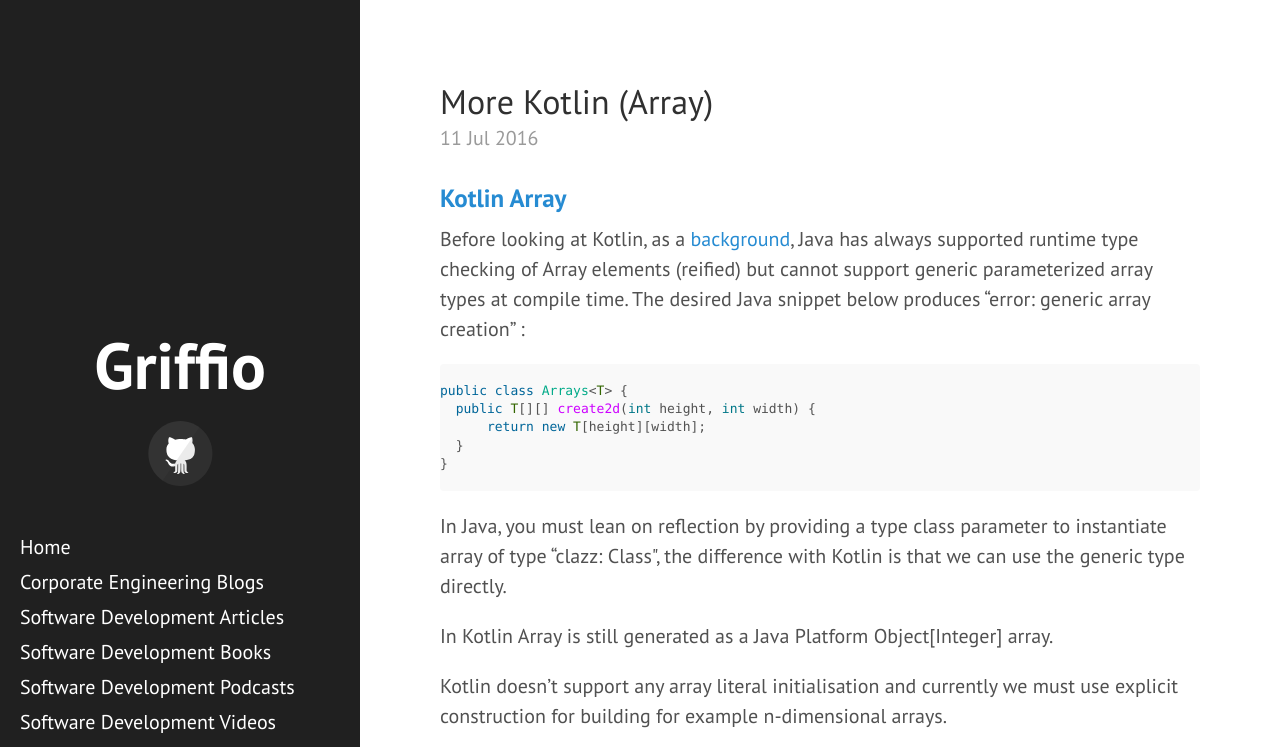
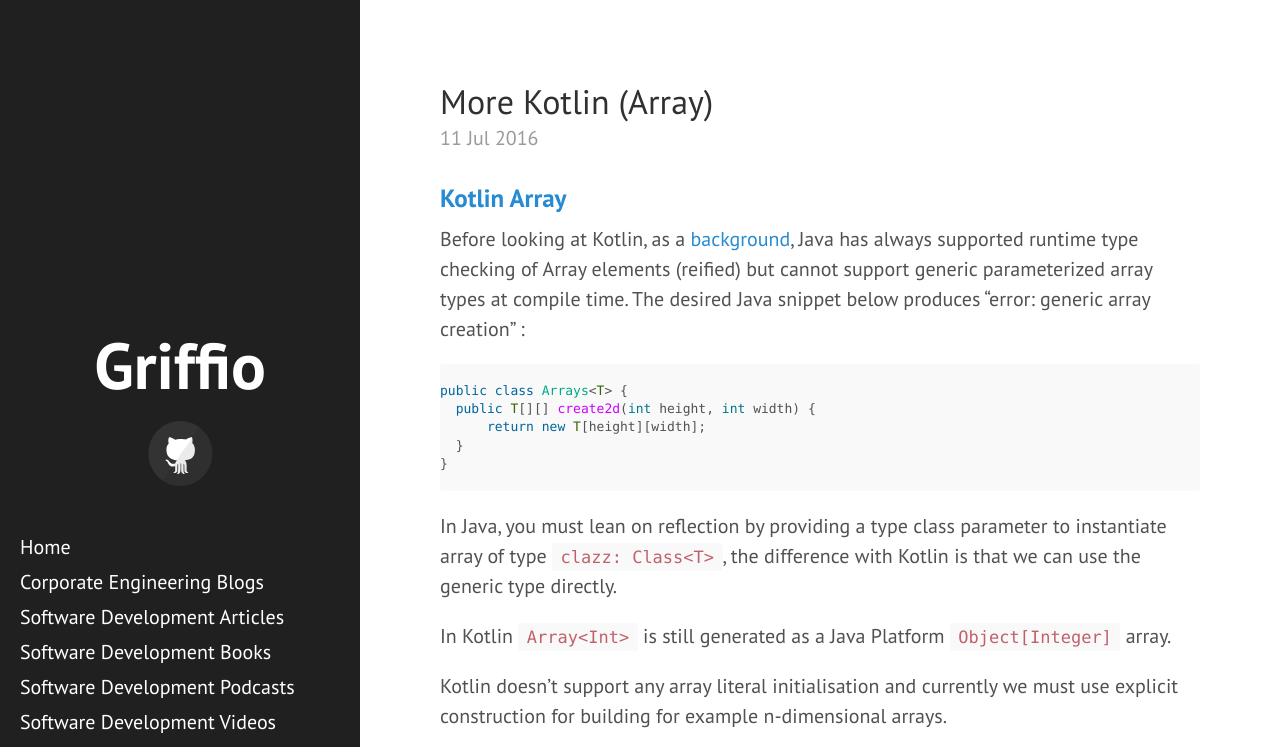
Before and after one commit to griffio/griffio.github.io, a Jekyll site: the page built from _posts/2016-07-11-More-Kotlin-Arrays.md, in a window 1280 px wide and 900 px high, cut to the strip 0-747 px from the top of the window. Built offline with Jekyll 4.4.1, drawn with Linux system fonts in a browser that asks for light colours; some web fonts are replaced.

Commit message:
Update 2016-07-11-More-Kotlin-Arrays.md

````diff
--- a/_posts/2016-07-11-More-Kotlin-Arrays.md
+++ b/_posts/2016-07-11-More-Kotlin-Arrays.md
@@ -21,9 +21,9 @@
 
 ~~~
 
-In Java, you must lean on reflection by providing a type class parameter to instantiate array of type "clazz: Class<T>", the difference with Kotlin is that we can use the generic type <T> directly.
+In Java, you must lean on reflection by providing a type class parameter to instantiate array of type ```clazz: Class<T>```, the difference with Kotlin is that we can use the generic type <T> directly.
 
-In Kotlin Array<Int> is still generated as a Java Platform Object[Integer] array.
+In Kotlin ```Array<Int>``` is still generated as a Java Platform ```Object[Integer]``` array.
 
 Kotlin doesn't support any array literal initialisation and currently we must use explicit construction for building for example n-dimensional arrays.
 
````
